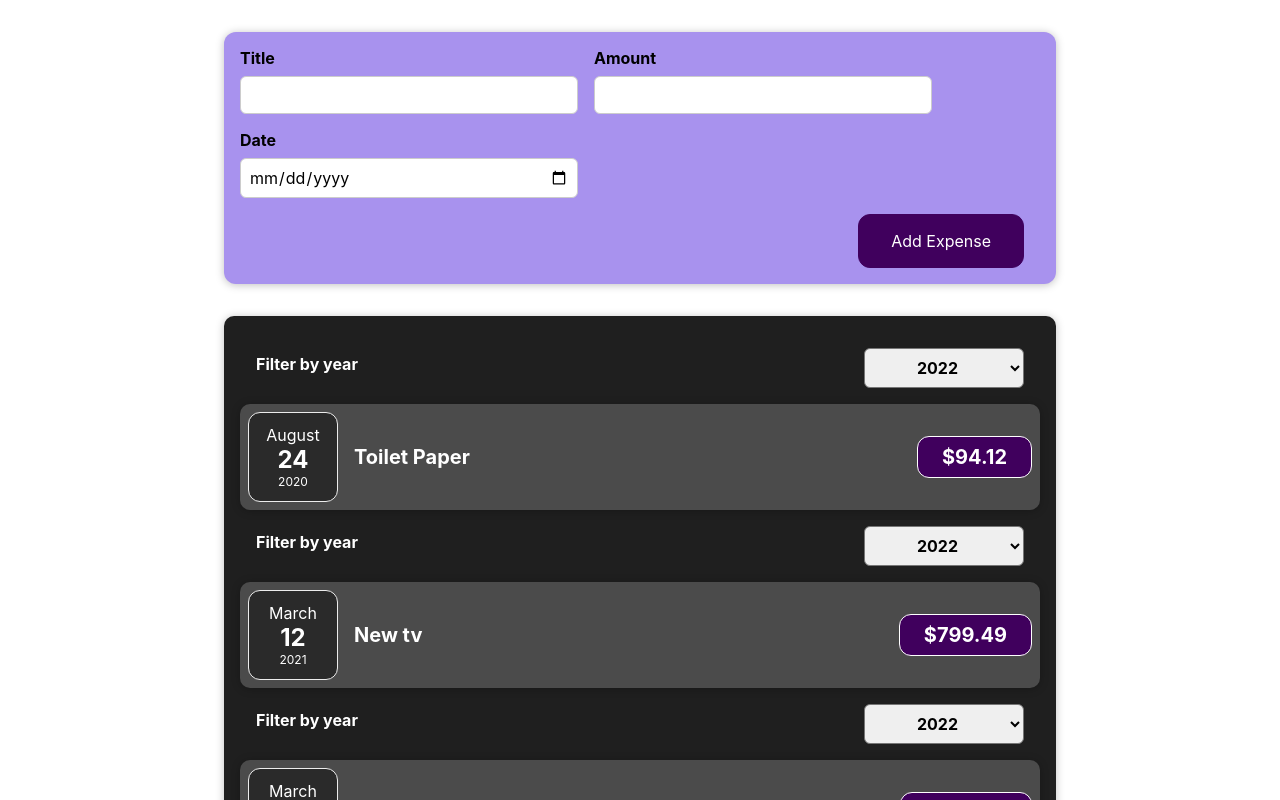
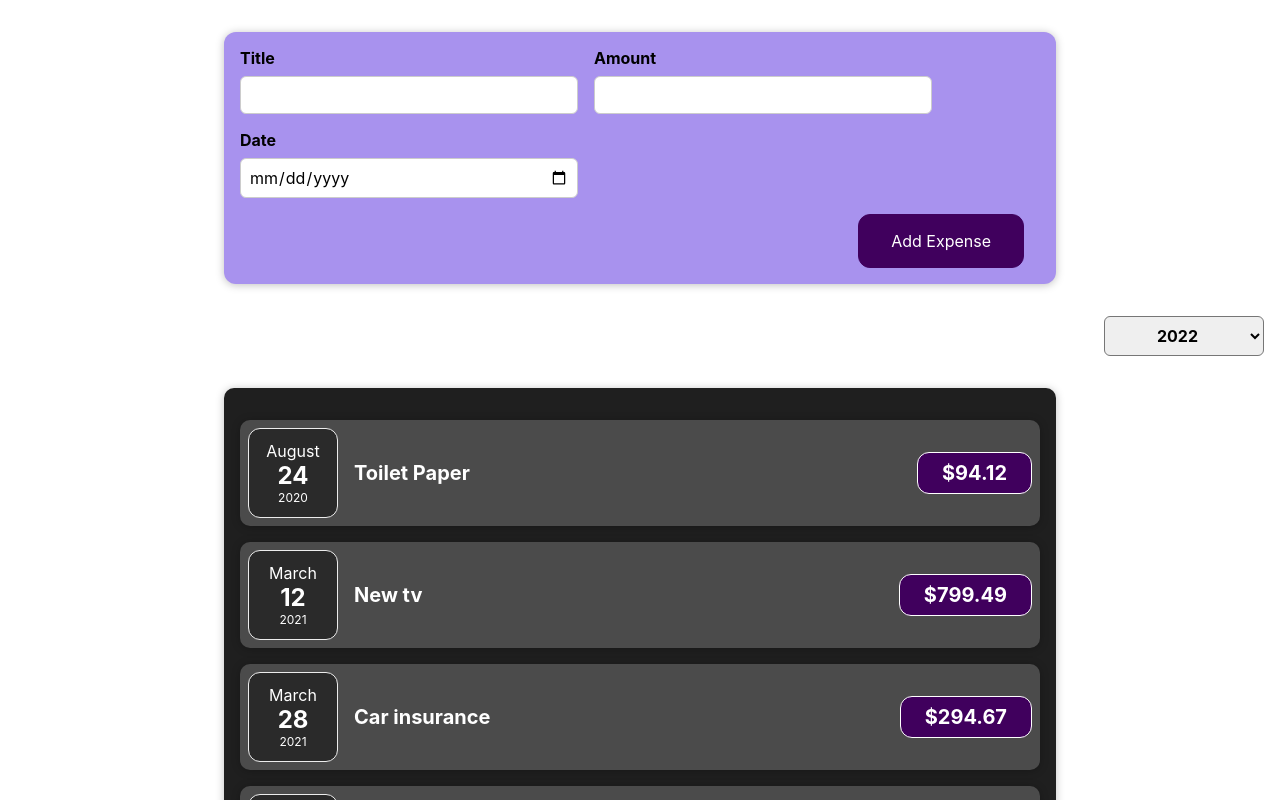
Before and after one commit to Abdu-alyousef/ExpemsesApp, a React (Create React App) app: page / in a window 1280 px wide. Shown: the top 800 px of the page. Built offline with nearby package versions, Linux system fonts and the light colour scheme.

Commit message:
fix issus

```diff
--- a/src/components/Expenses/ExpenseItem.js
+++ b/src/components/Expenses/ExpenseItem.js
@@ -2,12 +2,11 @@ import React from "react";
 import ExpenseDate from "./ExpenseDate";
 import Card from "../UI/Card";
 import "./ExpenseItem.css";
-import ExpenseFilter from "./ExpenseFilter";
+
 
 const ExpenseItem = (props) => {
   return (
-    <div>
-      <ExpenseFilter />
+
       <Card className="expense-item">
         <ExpenseDate date={props.date} />
         <div className="expense-item__description">
@@ -15,7 +14,7 @@ const ExpenseItem = (props) => {
           <div className="expense-item__price">${props.amount}</div>
         </div>
       </Card>
-    </div>
+
   );
 };
 export default ExpenseItem;
--- a/src/components/Expenses/Expenses.js
+++ b/src/components/Expenses/Expenses.js
@@ -1,10 +1,14 @@
 import React from "react";
 import "./Expenses.css";
 import ExpenseItem from "./ExpenseItem";
+import ExpenseFilter from "./ExpenseFilter";
 import Card from "../UI/Card";
+
 
 const Expenses = (props) => {
   return (
+    <div>
+      <ExpenseFilter />
       <Card className="expenses">
         <ExpenseItem
           title={props.items[0].title}
@@ -27,6 +31,7 @@ const Expenses = (props) => {
           date={props.items[3].date}
         />
       </Card>
+    </div>
   );
 };
 export default Expenses;
```
Lines whose indentation alone changed are shown as unchanged.
